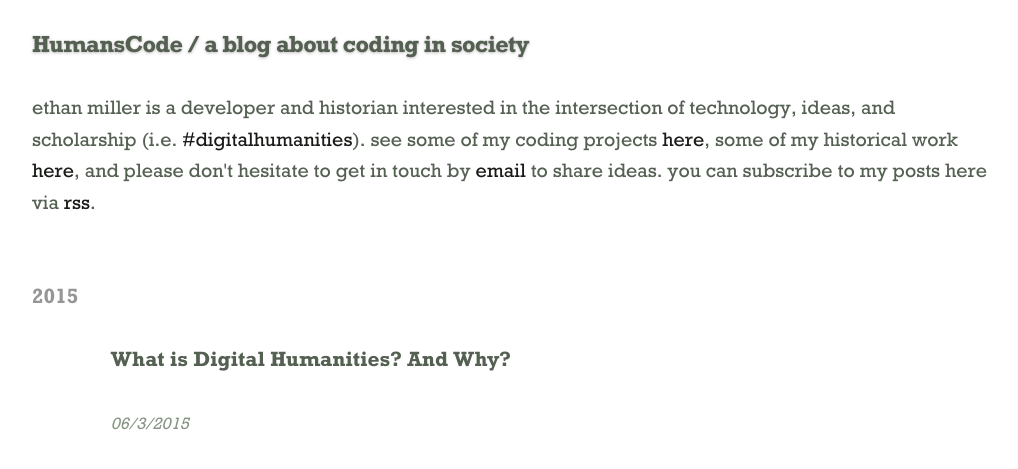
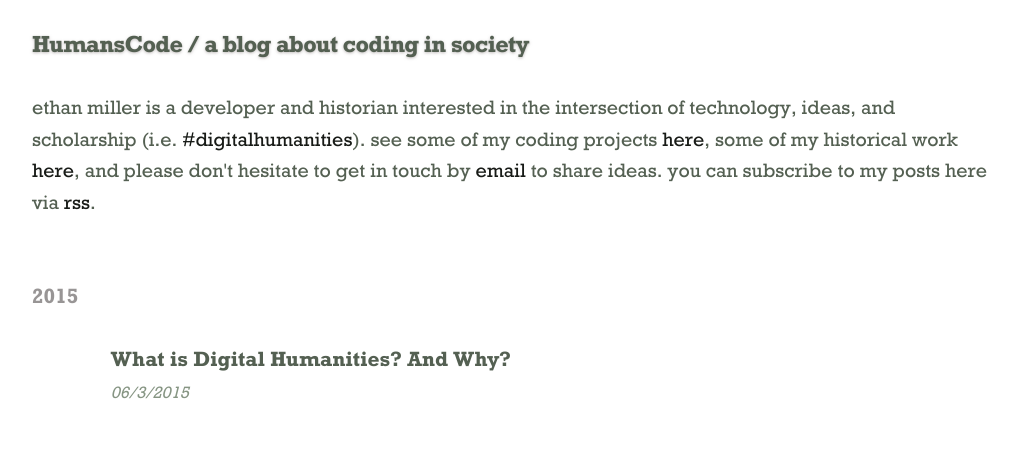
Before and after one commit to ezmiller/humanscode, a Jekyll site: the page built from index.html, in a window 1280 px wide. Shown: the top 469 px of the page, without its empty margins (128-1146 px from the left). Built offline with Jekyll 4.4.1, drawn with Linux system fonts in a browser that asks for light colours; some web fonts are replaced.

Commit message:
Add style change

```diff
--- a/css/main.scss
+++ b/css/main.scss
@@ -142,6 +142,9 @@ pre {
 }
 
 .post-list li {
+
+  article > h2 { margin-bottom: 0 };
+
   @media screen and (min-width: $bigger-than-mobile) {
     margin-left: 6rem;
   }
```
